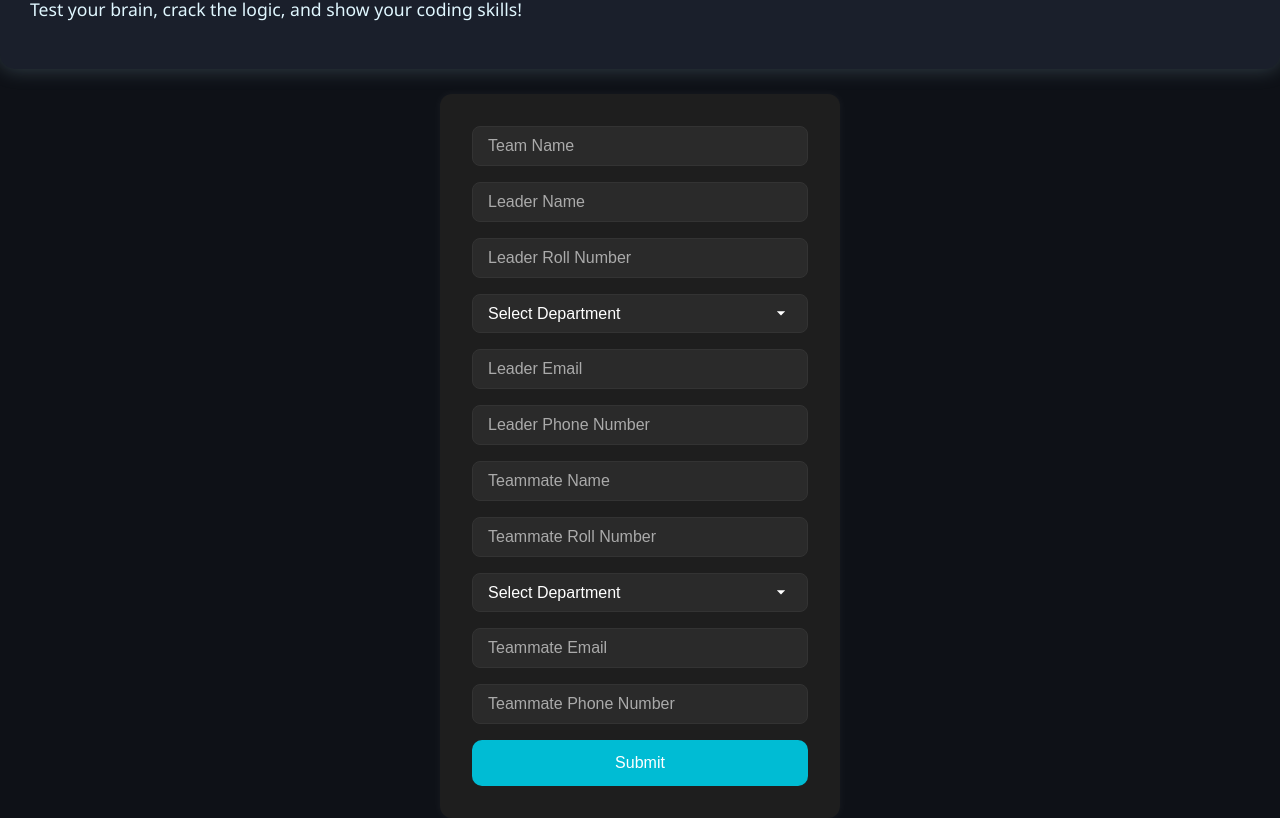
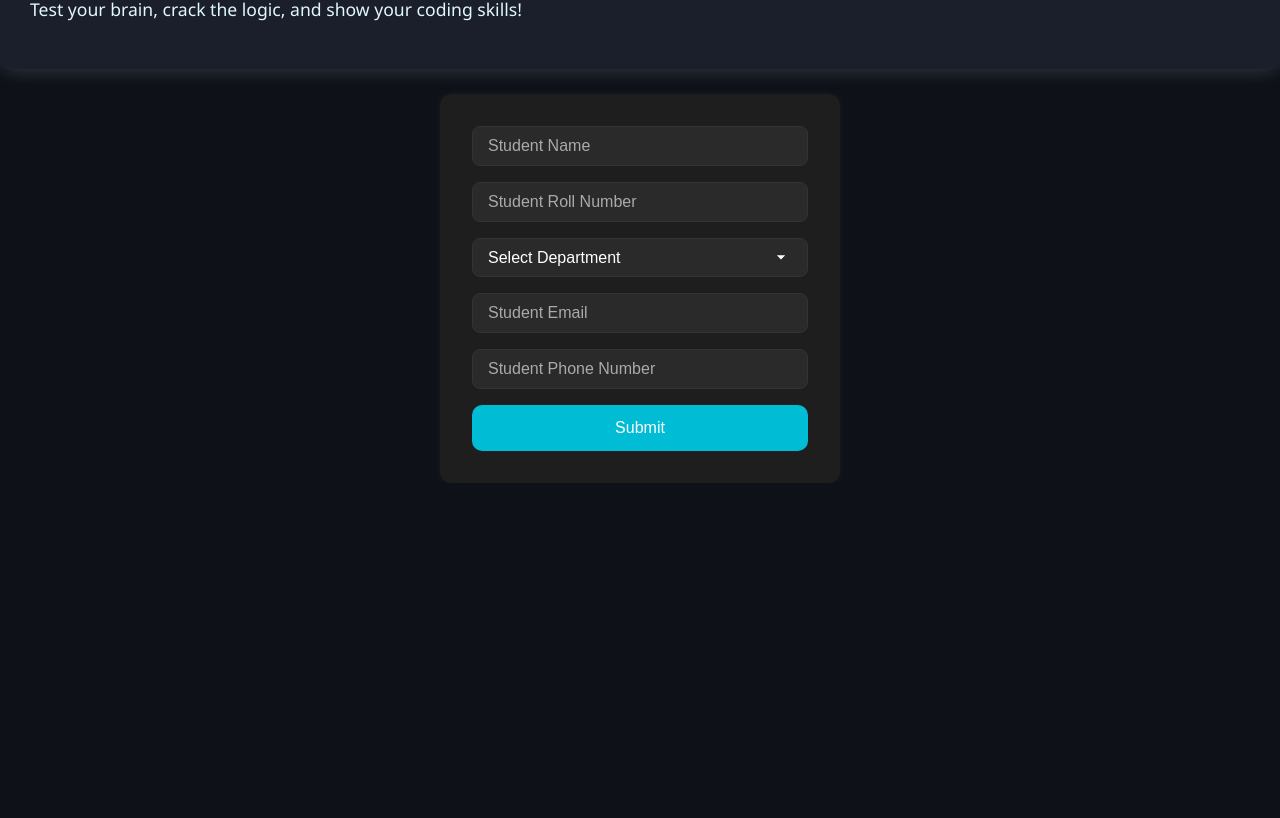
Before and after one commit to Gurukprs/Cognissance_Website, a React (Vite) app in the folder client/: page /register/brain-fryer in a window 1280 px wide. Shown: the part 377-1195 px from the top of the page. After the commit the page ends 860 px from the top, so only its background shows below. Built offline with nearby package versions, Linux system fonts and the light colour scheme.

Commit message:
Update BrainFryer.jsx

```diff
--- a/client/src/forms/BrainFryer.jsx
+++ b/client/src/forms/BrainFryer.jsx
@@ -2,7 +2,7 @@ import React, { useState } from "react";
 import axios from "axios";
 import "./css/BrainFryer.css"; // Import the CSS file for styling
 import { useNavigate } from "react-router-dom";
-const TechQuest = () => {
+const BrainFryer = () => {
   const navigate = useNavigate();
   const [loading, setLoading] = useState(false); // <-- Loading state
   const [formData, setFormData] = useState({
@@ -11,16 +11,8 @@ const TechQuest = () => {
     rollNumber: "",
     dept: "",
     phoneNumber: "",
-    t1Name: "",
-    t1RollNumber: "",
-    t1Dept: "",
-    t1PhoneNumber: "",
-    t1Mail: "",
-    teamName: "",
-    // spreadsheetId: "1RqGJru0Ts3D9e-gleLzIQHQdje7NNhx03gx-rby7RyA",  // Change as needed
-    // sheetName: "Main"  // Change as needed
-    spreadsheetId: "1RqGJru0Ts3D9e-gleLzIQHQdje7NNhx03gx-rby7RyA",
-    sheetName: "Main"
+    spreadsheetId: "1RqGJru0Ts3D9e-gleLzIQHQdje7NNhx03gx-rby7RyA",  // Change as needed
+    sheetName: "Main"  // Change as needed
   });
 
   const handleChange = (e) => {
@@ -33,17 +25,11 @@ const TechQuest = () => {
     try {
       // ✅ Format the data as an array for Google Sheets
       const data = [
-        formData.teamName,
         formData.name,
         formData.rollNumber,
         formData.dept,
         formData.email,
         formData.phoneNumber,
-        formData.t1Name,
-        formData.t1RollNumber,
-        formData.t1Dept,
-        formData.t1PhoneNumber,
-        formData.t1Mail,
       ];
 
       const payload = {
@@ -54,7 +40,7 @@ const TechQuest = () => {
 
       const response = await axios.post("https://cognissance-website.onrender.com/submit", payload);
       alert(response.data.message);
-      setFormData({ ...formData, teamName:"", name: "", rollNumber: "",dept: "", email: "",t1Name:"",t1RollNumber:"",t1Dept:"",t1Mail:"",t1PhoneNumber:""});
+      setFormData({ ...formData, name: "", rollNumber: "",dept: "", email: "", phoneNumber: "" }); // Reset form fields
       navigate("/"); // redirect after success
     } catch (error) {
       console.error("Error submitting form:", error);
@@ -76,7 +62,7 @@ const TechQuest = () => {
       ) : (
     <>
   <div className="event-description">
-  <h2>TechQuest - Brain Fryer</h2>
+  <h2>Brain Fryer</h2>
   <p>
     Brain Fryer is a solo event where your thinking and coding skills are put to the test.
     <br /><br />
@@ -96,12 +82,9 @@ const TechQuest = () => {
 
 
     <form onSubmit={handleSubmit}>
-  {/* Team Info */}
-  <input type="text" name="teamName" placeholder="Team Name" value={formData.teamName} onChange={handleChange} required />
-
-  {/* Leader Info */}
-  <input type="text" name="name" placeholder="Leader Name" value={formData.name} onChange={handleChange} required />
-  <input type="text" name="rollNumber" placeholder="Leader Roll Number" value={formData.rollNumber} onChange={handleChange} required />
+  {/* Student Info */}
+  <input type="text" name="name" placeholder="Student Name" value={formData.name} onChange={handleChange} required />
+  <input type="text" name="rollNumber" placeholder="Student Roll Number" value={formData.rollNumber} onChange={handleChange} required />
   <select name="dept" value={formData.dept} onChange={handleChange} required>
     <option value="">Select Department</option>
     <option value="EEE">EEE</option>
@@ -119,31 +102,8 @@ const TechQuest = () => {
     <option value="AUTOMOBILE">AUTOMOBILE</option>
     {/* Add more as needed */}
   </select>
-  <input type="email" name="email" placeholder="Leader Email" value={formData.email} onChange={handleChange} required />
-  <input type="text" name="phoneNumber" placeholder="Leader Phone Number" value={formData.phoneNumber} onChange={handleChange} required />
-
-  {/* Teammate 1 Info */}
-  <input type="text" name="t1Name" placeholder="Teammate Name" value={formData.t1Name} onChange={handleChange} />
-  <input type="text" name="t1RollNumber" placeholder="Teammate Roll Number" value={formData.t1RollNumber} onChange={handleChange}  />
-  <select name="t1Dept" value={formData.t1Dept} onChange={handleChange}>
-    <option value="">Select Department</option>
-    <option value="EEE">EEE</option>
-    <option value="IT">IT</option>
-    <option value="ECE">ECE</option>
-    <option value="MECHANICAL">MECHANICAL</option>
-    <option value="CIVIL">CIVIL</option>
-    <option value="E&I">E&I</option>
-    <option value="CSD">CSD</option>
-    <option value="MECHATRONICS">MECHATRONICS</option>
-    <option value="CHEMICAL">CHEMICAL</option>
-    <option value="FT">FOOD TECHNOLOGY</option>
-    <option value="AIDS">AIDS</option>
-    <option value="AIML">AIML</option>
-    <option value="AUTOMOBILE">AUTOMOBILE</option>
-  </select>
-  <input type="email" name="t1Mail" placeholder="Teammate Email" value={formData.t1Mail} onChange={handleChange}  />
-  <input type="text" name="t1PhoneNumber" placeholder="Teammate Phone Number" value={formData.t1PhoneNumber} onChange={handleChange}  />
-
+  <input type="email" name="email" placeholder="Student Email" value={formData.email} onChange={handleChange} required />
+  <input type="text" name="phoneNumber" placeholder="Student Phone Number" value={formData.phoneNumber} onChange={handleChange} required />
   <button type="submit">Submit</button>
 </form>
 </>
@@ -152,4 +112,4 @@ const TechQuest = () => {
   );
 };
 
-export default TechQuest;
+export default BrainFryer;
```
